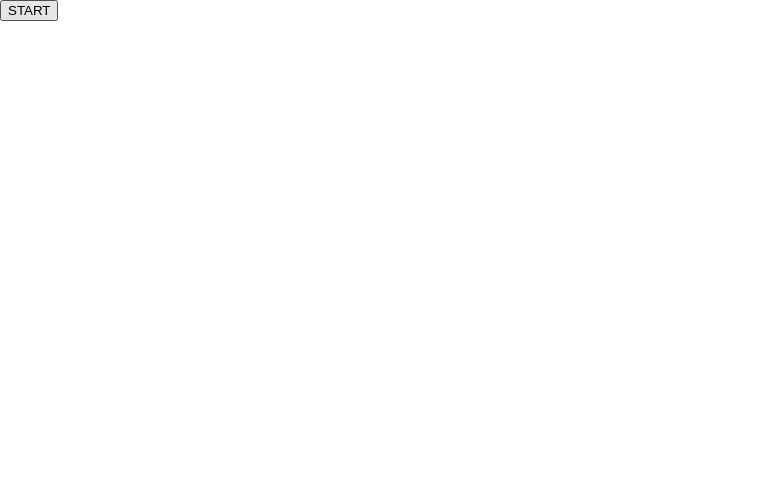
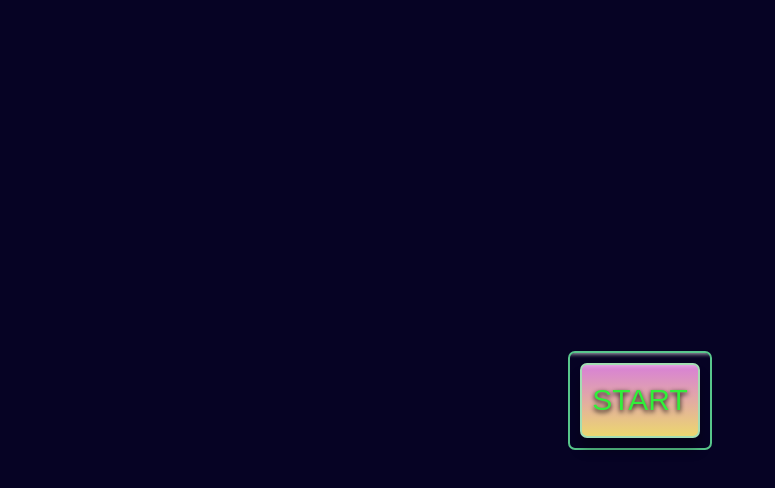
Before and after one commit to rebeccaariss/picture-in-picture, a plain HTML site: page index.html in a window 1280 px wide. Shown: the whole page, without its empty margins (0-775 px from the left). Drawn offline with Linux system fonts and the light colour scheme; a web font is replaced by a local one.

Commit message:
Add button styling and animation

```diff
--- a/style.css
+++ b/style.css
@@ -1,8 +1,51 @@
+@import url('https://fonts.googleapis.com/css2?family=Workbench&display=swap');
+
 html {
   box-sizing: border-box;
 }
 
 body {
   margin: 0;
-  min-height: 100vh;
+  height: 100vh;
+  display: flex;
+  justify-content: center;
+  align-items: center;
+  background: rgb(6, 3, 36);
 }
+
+.button-container {
+  border: 2px solid rgb(88, 199, 140);
+  padding: 10px;
+  border-radius: 7px;
+  /* inset means that the shadow is on the inside, not the outside: */
+  /* values are as follows: horizontal offset, vertical offset, blur, spread (how far out the shadow spreads; negative value actually reduces spread), colour: */
+  box-shadow: inset 0 20px 4px -19px rgba(255, 255, 255, 0.7);
+}
+
+button {
+  cursor: pointer;
+  outline: none;
+  width: 120px;
+  height: 75px;
+  font-family: Workbench, sans-serif;
+  font-size: 30px;
+  color: rgb(49, 239, 58);
+  /* values here are the same as with box-shadow (above): */
+  text-shadow: 0 2px 5px black;
+  background: linear-gradient(to top, #ecd76f, #d880d7);
+  border: 2px solid rgb(163, 222, 179);
+  border-radius: 7px;
+  box-shadow: inset 0 20px 4px -19px rgba(255, 255, 255, 0.4), 0 12px 12px 0 rgba(0, 0, 0, 0.3);
+}
+
+button:hover {
+  /* same as button background, only we have changed to "bottom" for animation effect on hover and pink is slightly lighter: */
+  background: linear-gradient(to bottom, #ecd76f, #d694d5);
+}
+
+button:active {
+  /* when we press the button, it moves down by 3px: */
+  transform: translateY(3px);
+  /* values here are smaller to make it look like button is being pushed: */
+  box-shadow: inset 0 20px 4px -19px rgba(255, 255, 255, 0.4), 0 6px 6px 0 rgba(0, 0, 0, 0.3);
+}
```
